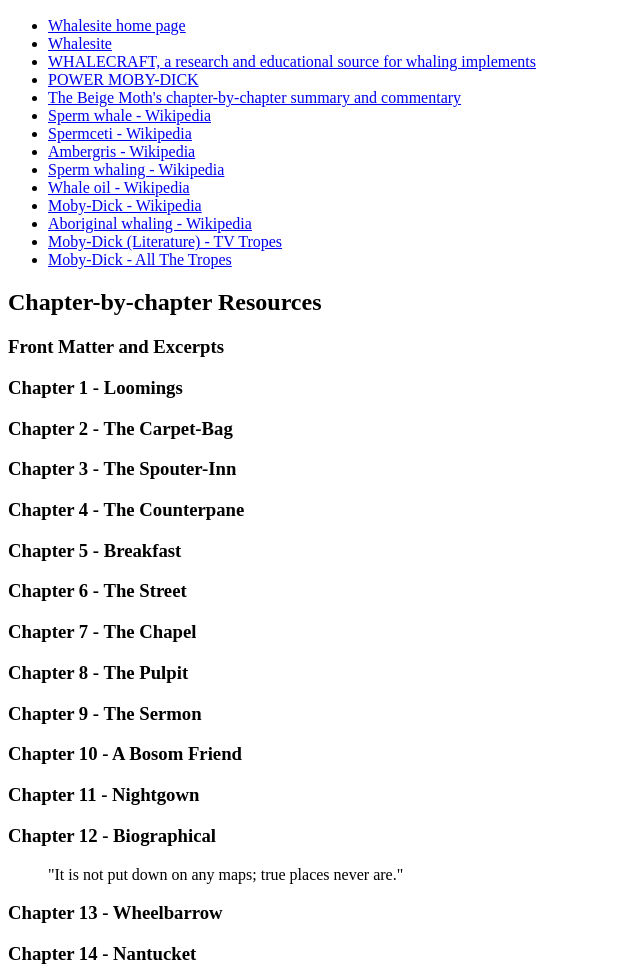
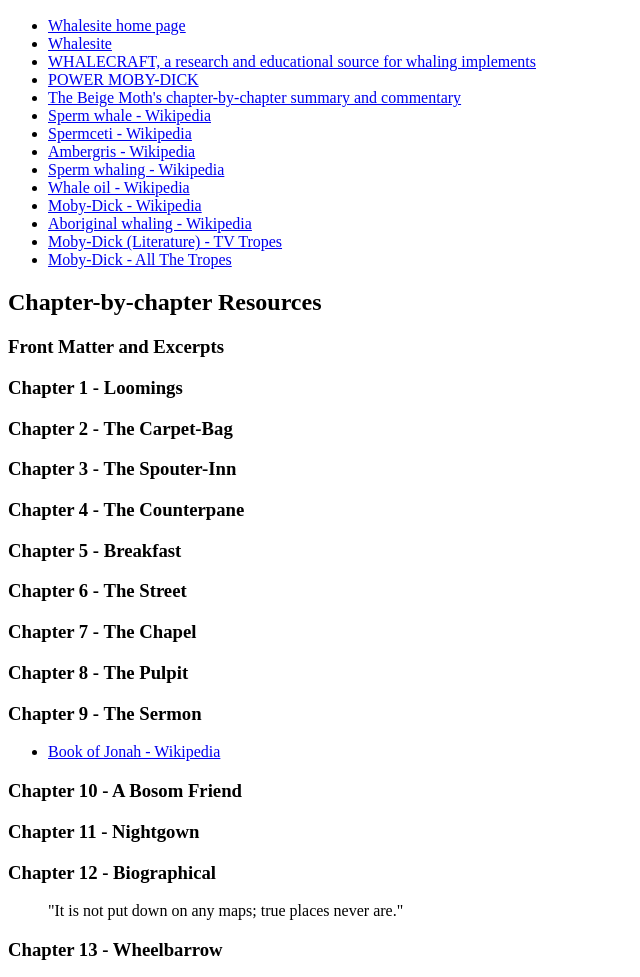
Before and after one commit to plwg/moby-dick, a plain HTML site: page index.html in a window 1280 px wide. Shown: the part 96-1073 px from the top of the page, without its empty margins (0-640 px from the left). Drawn offline with Linux system fonts and the light colour scheme.

Commit message:
Wed Nov 20 01:51:14 PM +08 2024

```diff
--- a/index.html
+++ b/index.html
@@ -41,6 +41,10 @@ The Tropes</a></li>
 <h3 id="chapter-7---the-chapel">Chapter 7 - The Chapel</h3>
 <h3 id="chapter-8---the-pulpit">Chapter 8 - The Pulpit</h3>
 <h3 id="chapter-9---the-sermon">Chapter 9 - The Sermon</h3>
+<ul>
+<li><a href="https://en.wikipedia.org/wiki/Book_of_Jonah#">Book of Jonah
+- Wikipedia</a></li>
+</ul>
 <h3 id="chapter-10---a-bosom-friend">Chapter 10 - A Bosom Friend</h3>
 <h3 id="chapter-11---nightgown">Chapter 11 - Nightgown</h3>
 <h3 id="chapter-12---biographical">Chapter 12 - Biographical</h3>
```
